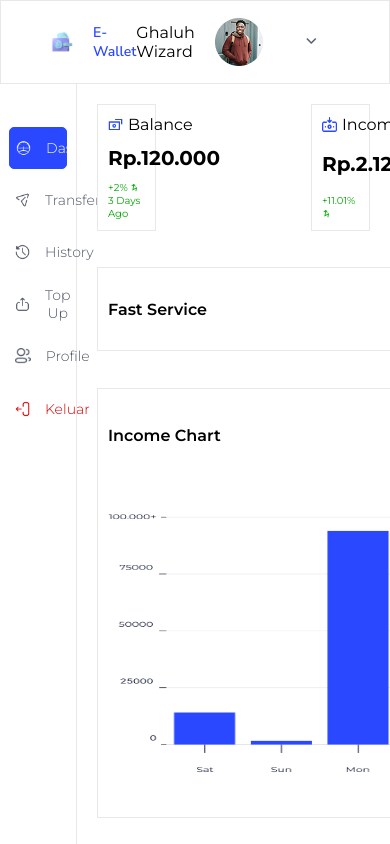
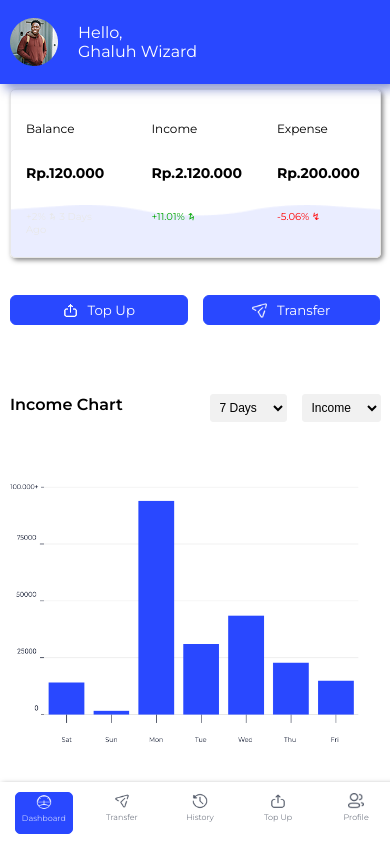
Before and after one commit to mdavindarinaldy/fgo24-css-slicing, a website: page pages/dashboard.html in a window 390 px wide. Drawn offline with Linux system fonts and the light colour scheme.

Commit message:
feat: add responsive mobile page

```diff
--- a/pages/dashboard-style.css
+++ b/pages/dashboard-style.css
@@ -85,6 +85,9 @@ header {
 .dropdown:hover>div.dropdown-content {
     display: block;
 }
+div.profile>div>span:first-child {
+    display: none;
+}
 div.main {
     display: flex;
     flex-direction: row;
--- a/pages/dashboard.html
+++ b/pages/dashboard.html
@@ -10,7 +10,7 @@
             display: grid;
             width: 70svw;
             grid-template-areas:
-            "balance in out history"
+            "balinout balinout balinout history"
             "service service service history"
             "chart chart chart history"
             "chart chart chart history"
@@ -18,27 +18,24 @@
             gap: 20px;
         }
         .bal-in-out {
-            background-color: #FFFFFF;
             border: 1px solid #E8E8E8;
             box-sizing: border-box;
             width: 15svw;
             height: 15svh;
             padding: 10px;
-            grid-area: balance;
             display: flex;
             flex-direction: column;
             align-items: left;
             justify-content: space-between;
             justify-items: center;
         }
-        .balance {
-            grid-area: balance;
-        }
-        .in {
-            grid-area: in;
-        }
-        .out {
-            grid-area: out;
+        div.content>div:first-child {
+            grid-area: balinout;
+            display: flex;
+            flex-direction: row;
+            gap: 10px;
+            align-items: center;
+            justify-content: space-between;
         }
         .service {
             background-color: #FFFFFF;
@@ -71,6 +68,7 @@
             align-items: center;
             justify-items: left;
             gap: 5px;
+            width: 10svw;
         }
         div.bal-in-out>span:nth-child(2) {
             font-size: 20px;
@@ -212,6 +210,136 @@
             text-decoration: none;
             font-size: 8px;
         }
+
+        @media (max-width: 640px) {
+            html,body {
+                overflow-y: scroll;
+            }
+            header {
+                background-color: #2948FF;
+                box-shadow: 5px 5px 10px rgba(13, 37, 155, 0.5);
+                justify-items: flex-start;
+                border: none;
+                position: fixed;
+                padding: 0 10px;
+                z-index: 5;
+            }
+            header>div.logo, header>div>button.dropdown-btn, header>div>div.dropdown-content {
+                display: none;
+            }
+            div.profile>div>span:first-child {
+                display: flex;
+            }
+            div.profile>div>span {
+                color: #FFFFFF
+            }
+            div.profile {
+                flex-direction: row-reverse;
+                justify-content: flex-start;
+            }
+            nav {
+                position: fixed;
+                bottom: 0;
+                height: fit-content;
+                width: 100svw;
+                flex-direction: row;
+                justify-content: space-evenly;
+                align-items: center;
+                background-color: #FFFFFF;
+                box-shadow: 2px 2px 5px rgba(0,0,0,0.5);
+                padding: 10px 5px;
+            }
+            nav>button {
+                flex-direction: column;
+                font-size: 8px;
+                gap: 3px;
+            }
+            div.main>nav>button:last-child {
+                display: none;
+            }
+            div.content {
+                width: 100svw;
+                margin: 0;
+                margin-top: 10svh;
+                padding: 0;
+                grid-template-areas:
+                "balinout"
+                "service"
+                "chart"
+                "history"
+                ;
+                grid-template-columns: 1fr;
+                gap: 5px;
+            }
+            div.content>div:first-child {
+                grid-area: balinout;
+                flex-direction: row;
+                align-items: center;
+                justify-content: space-between;
+                height: 20svh;
+                width: 95svw;
+                margin: 5px 10px;
+                box-sizing: border-box;
+                padding: 5px;
+                border: 1px solid #E8E8E8;
+                border-radius: 5px;
+                background-image: url('../assets/wave.png');
+                background-position: bottom;
+                background-repeat:no-repeat;
+                background-size: contain;
+                box-shadow: 2px 2px 5px rgba(0,0,0,0.5);
+            }
+            .bal-in-out {
+                width: 30%;
+                height: 80%;
+                border: none;
+            }
+            .bal-in-out>div>img {
+                display: none;
+            }
+            .bal-in-out>div:first-child>span {
+                font-size: 12px;
+            }
+            div.bal-in-out>span:nth-child(2) {
+                font-size: 14px;
+            }
+            div.content>div>div>span:last-child {
+                height: 2svh;
+            }
+            div.content>div>div:first-child>span:last-child {
+                color:#E8E8E8;
+            }
+            div.service {
+                border: none;
+                width: 100svw;
+            }
+            div.service>span {
+                display: none;
+            }
+            div.service>div {
+                width: 100svw;
+                justify-content: space-evenly;
+            }
+            div.service>div>button {
+                width: 50%;
+                justify-content: center;
+                gap: 10px;
+            }
+            div.chart {
+                border: none
+            }
+            div.chart>img {
+                width: 90svw;
+            }
+            div.history {
+                width: 100svw;
+                margin-bottom: 10svh;
+                border: none;
+            }
+            div.history>div {
+                width: 90%;
+            }
+        }
     </style>
 </head>
 <body>
@@ -221,7 +349,10 @@
             <span>E-Wallet</span>
         </div>
         <div class="profile dropdown">
+            <div>
+                <span>Hello,</span>
                 <span>Ghaluh Wizard</span>
+            </div>
             <img src="../assets/ghaluh.png" alt="foto-profile">
             <button class="dropdown-btn"><img src="../assets/down.png" alt="icon-dropdown"></button>
             <div class="dropdown-content">
@@ -240,7 +371,8 @@
             <button><img src="../assets/logout.png" alt="icon-logout">Keluar</button>
         </nav>
         <div class="content">
-            <div class="balance bal-in-out">
+            <div>
+                <div class="bal-in-out">
                     <div>
                         <img src="../assets/balance.png" alt="balance-icon" width="15px" height="15px">
                         <span>Balance</span>
@@ -248,7 +380,7 @@
                     <span>Rp.120.000</span>
                     <span>+2% <span>&#x21AF;</span> 3 Days Ago</span>
                 </div>
-            <div class="in bal-in-out">
+                <div class="bal-in-out">
                     <div>
                         <img src="../assets/income.png" alt="income-icon" width="15px" height="15px">
                         <span>Income</span>
@@ -256,13 +388,14 @@
                     <span>Rp.2.120.000</span>
                     <span>+11.01% <span>&#x21AF;</span></span>
                 </div>
-            <div class="out bal-in-out">
+                <div class="bal-in-out">
                     <div>
                         <img src="../assets/outcome.png" alt="outcome-icon" width="15px" height="15px">
                         <span>Expense</span>
                     </div>
                     <span>Rp.200.000</span>
                     <span style="color:red;">-5.06% <span style="transform: none;">&#x21AF;</span></span>
+                </div>
             </div>
             <div class="history">
                 <div>
```
Also changed, not shown: assets/wave.png (added). Lines whose indentation alone changed are shown as unchanged.
